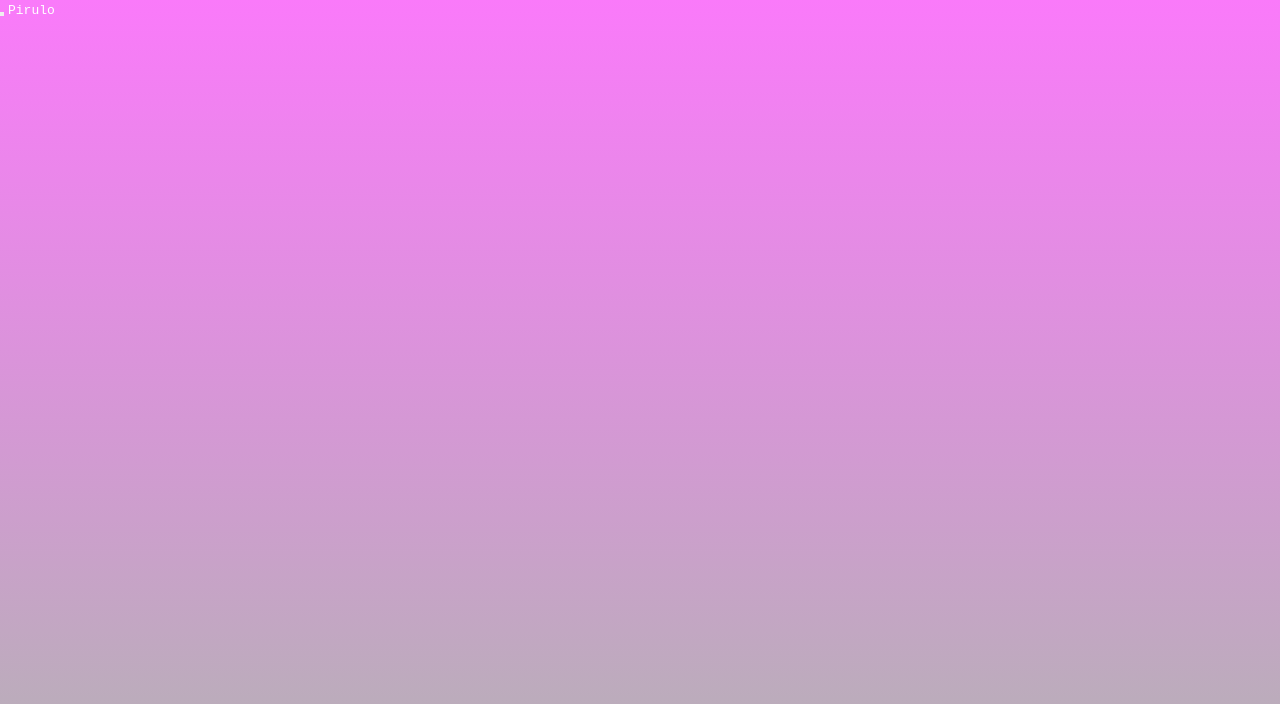
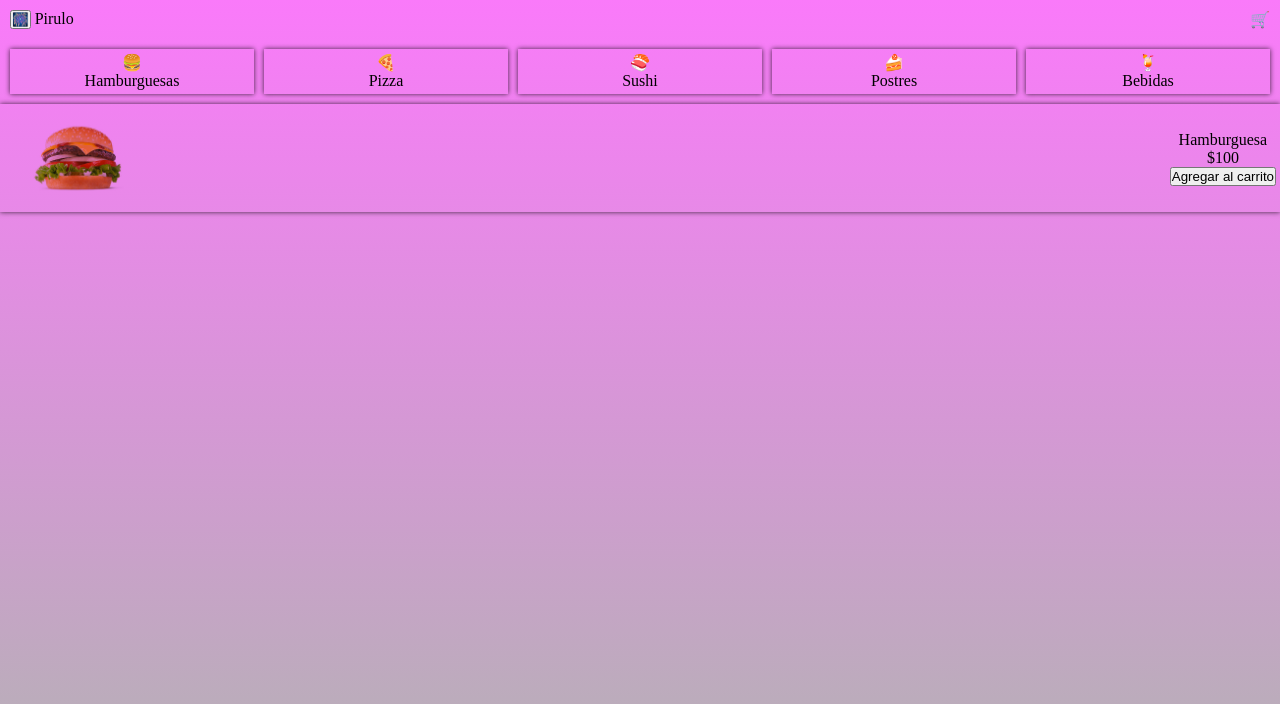
Before and after one commit to Dyl8008/ModeloPruebaMiercoles, a plain HTML site: page index.html in a window 1280 px wide. Drawn offline with Linux system fonts and the light colour scheme.

Commit message:
index que agrego el profe

```diff
--- a/index.html
+++ b/index.html
@@ -5,15 +5,95 @@
     <meta name="viewport" content="width=device-width, initial-scale=1.0">
     <title>BIenvenido Pirulu</title>
     <link rel="stylesheet" href="./css/estiloPrueba.css">
+
+<style>
+    .d-flex{display: flex
+    ;justify-content: space-between;align-items: center;}
+        header{
+            color: black;
+            padding: 10px;
+            text-align: center;
+        }
+        body{
+            color:black!important
+        }
+    .listaCategorias{
+
+            display: flex;
+            justify-content: flex-start;
+            align-items: center;
+            list-style: none;
+            gap: 10px;
+            padding: 10px;
+            margin: 0;
+            overflow-x: auto;
+        }
+        .itemCat{
+            display: flex; flex-direction: column;
+            justify-content: center;
+            align-items: center;
+            flex: 1 0 150px;
+            box-shadow: 0 0 5px rgba(0, 0, 0, 0.747);
+            padding: .25em;
+            text-align: center;
+        }
+        .productoItem{
+            display: flex;
+            justify-content: space-between;
+            align-items: center;
+            flex: 1 0 150px;
+            box-shadow: 0 0 5px rgba(0, 0, 0, 0.747);
+            padding: .25em;
+            text-align: center;
+        }
+        .datosProducto{
+            display: flex;
+            flex-direction: column;
+            justify-content: center;
+            align-items: center;
+        }
+
+        .productoImagen{
+            height: 100px;
+      overflow: hidden;
+      padding: 0;
+      border-radius: 1em;
+      mix-blend-mode: multiply;
+
+        }
+        img{
+            width: 100%;
+            height: 100%;
+            object-fit: cover;
+        }
+    </style>
 </head>
+
 <body>
-    <header>
+    <header class="d-flex">
         <div class="menuperfil">
-            <button></button>
-            <samp class="userName">Pirulo</samp>
+            <button>🎆</button>
+            <span class="userName">Pirulo</span>
         </div>
-        <div class="Carrito"></div>
+        <div class="Carrito">🛒</div>
+    </header>
 
-    </header>
+    <nav class="categoria">
+        <ul class="listaCategorias">
+            <li class="itemCat"><div class="icono">🍔</div>Hamburguesas</li>
+            <li class="itemCat"><div class="icono">🍕</div>Pizza</li>
+            <li class="itemCat"><div class="icono">🍣</div>Sushi</li>
+            <li class="itemCat"><div class="icono">🍰</div>Postres</li>
+            <li class="itemCat"><div class="icono">🍹</div>Bebidas</li>
+        </ul>
+    </nav>
+
+<section class="listaProductos">
+    <div class="productoItem">
+        <div class="productoImagen"><img src="img/istockphoto-520410807-612x612.jpeg" alt="" height="100px"></div>
+        <div class="datosProducto">
+        <div class="productoNombre">Hamburguesa</div>
+        <div class="productoPrecio">$100</div>
+            <button class="agregarCarrito">Agregar al carrito</button>
 </body>
 </html>
```
Also changed, not shown: img/hamburguesa.jpeg (added), img/istockphoto-520410807-612x612.jpeg (renamed from img/istockphoto-520410807-612x612.jpg).
